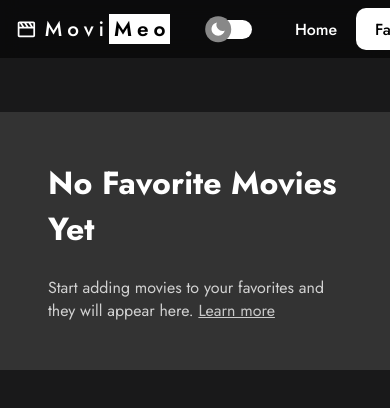
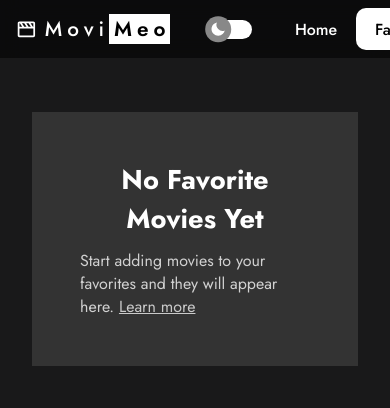
Before and after one commit to deauthor1234/movimeo, a React (Vite) app: page /favorites in a window 390 px wide. Shown: the top 408 px of the page. Built offline with nearby package versions, Linux system fonts and the light colour scheme.

Commit message:
Initial commit

```diff
--- a/src/css/main.css
+++ b/src/css/main.css
@@ -840,6 +840,7 @@ header .swiper-pagination-bullet-active {
 
 .favorites {
     margin: 7rem 0 0;
+    padding: 0 2rem;
 }
 
 .favorites .no-favorites {
@@ -863,6 +864,7 @@ header .swiper-pagination-bullet-active {
 .favorites .no-favorites h1 {
     font-size: 2rem;
     color: var(--main-color);
+    text-align: center;
 }
 
 .light .favorites .no-favorites h1 {
@@ -1255,6 +1257,14 @@ footer .download-media svg {
         max-height: 40rem;
     }
 
+    .favorites .no-favorites {
+        row-gap: 0.7rem;
+    }
+
+    .favorites .no-favorites h1 {
+        font-size: 1.7rem;
+    }
+
     footer {
         padding: 0 1.5rem;
     }
```
